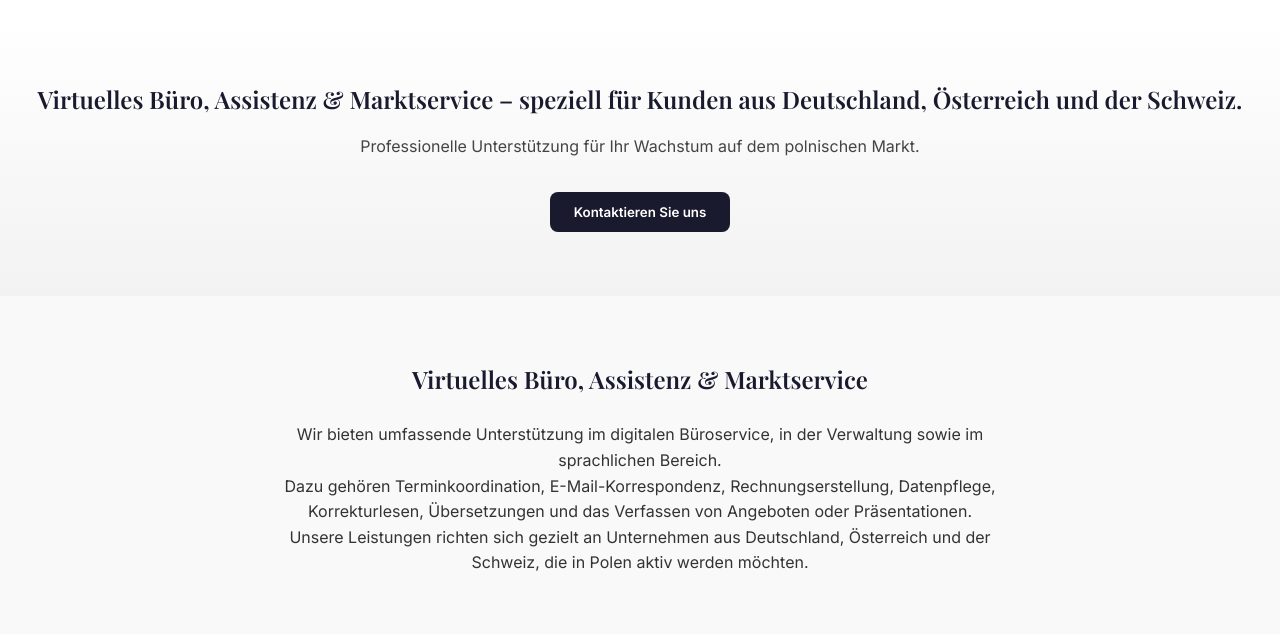
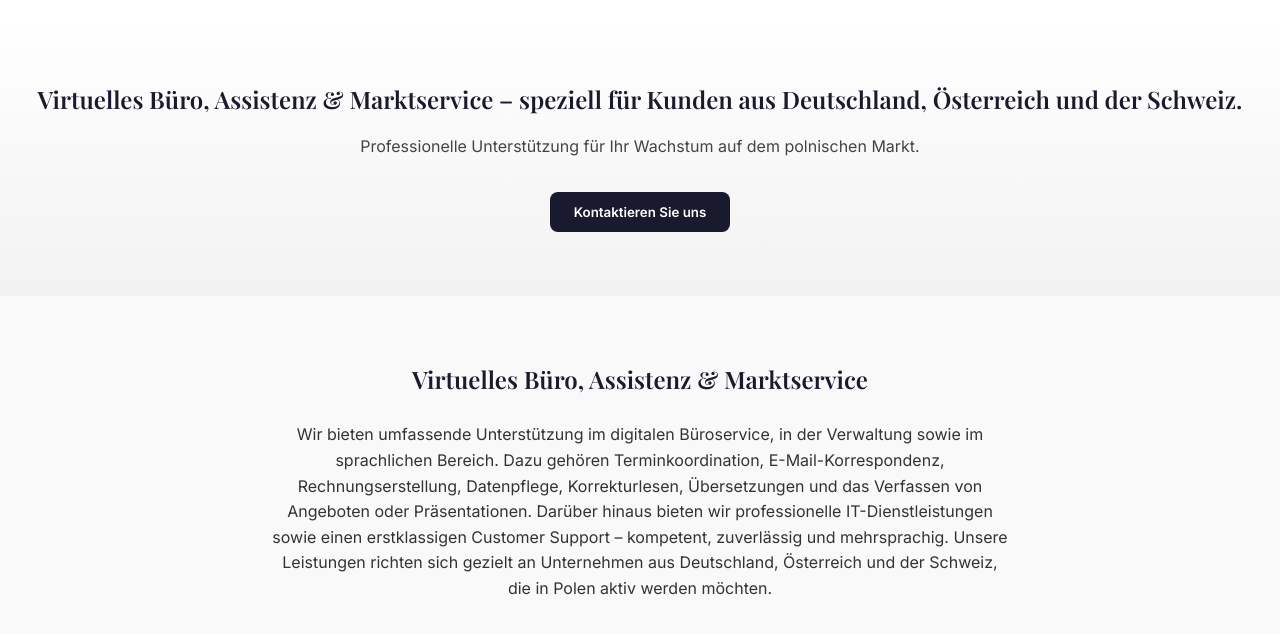
Before and after one commit to miroslawkasprzyk66/cracovials, a plain HTML site: page index.html in a window 1280 px wide. Shown: the part 112-746 px from the top of the page. Drawn offline with nearby package versions, Linux system fonts and the light colour scheme.

Commit message:
Update index.html

```diff
--- a/index.html
+++ b/index.html
@@ -150,8 +150,9 @@
   <section class="section">
     <h2>Virtuelles Büro, Assistenz & Marktservice</h2>
     <p>
-      Wir bieten umfassende Unterstützung im digitalen Büroservice, in der Verwaltung sowie im sprachlichen Bereich.<br />
-      Dazu gehören Terminkoordination, E-Mail-Korrespondenz, Rechnungserstellung, Datenpflege, Korrekturlesen, Übersetzungen und das Verfassen von Angeboten oder Präsentationen.<br />
+      Wir bieten umfassende Unterstützung im digitalen Büroservice, in der Verwaltung sowie im sprachlichen Bereich.
+      Dazu gehören Terminkoordination, E-Mail-Korrespondenz, Rechnungserstellung, Datenpflege, Korrekturlesen, Übersetzungen und das Verfassen von Angeboten oder Präsentationen.
+      Darüber hinaus bieten wir professionelle IT-Dienstleistungen sowie einen erstklassigen Customer Support – kompetent, zuverlässig und mehrsprachig.
       Unsere Leistungen richten sich gezielt an Unternehmen aus Deutschland, Österreich und der Schweiz, die in Polen aktiv werden möchten.
     </p>
   </section>
```
